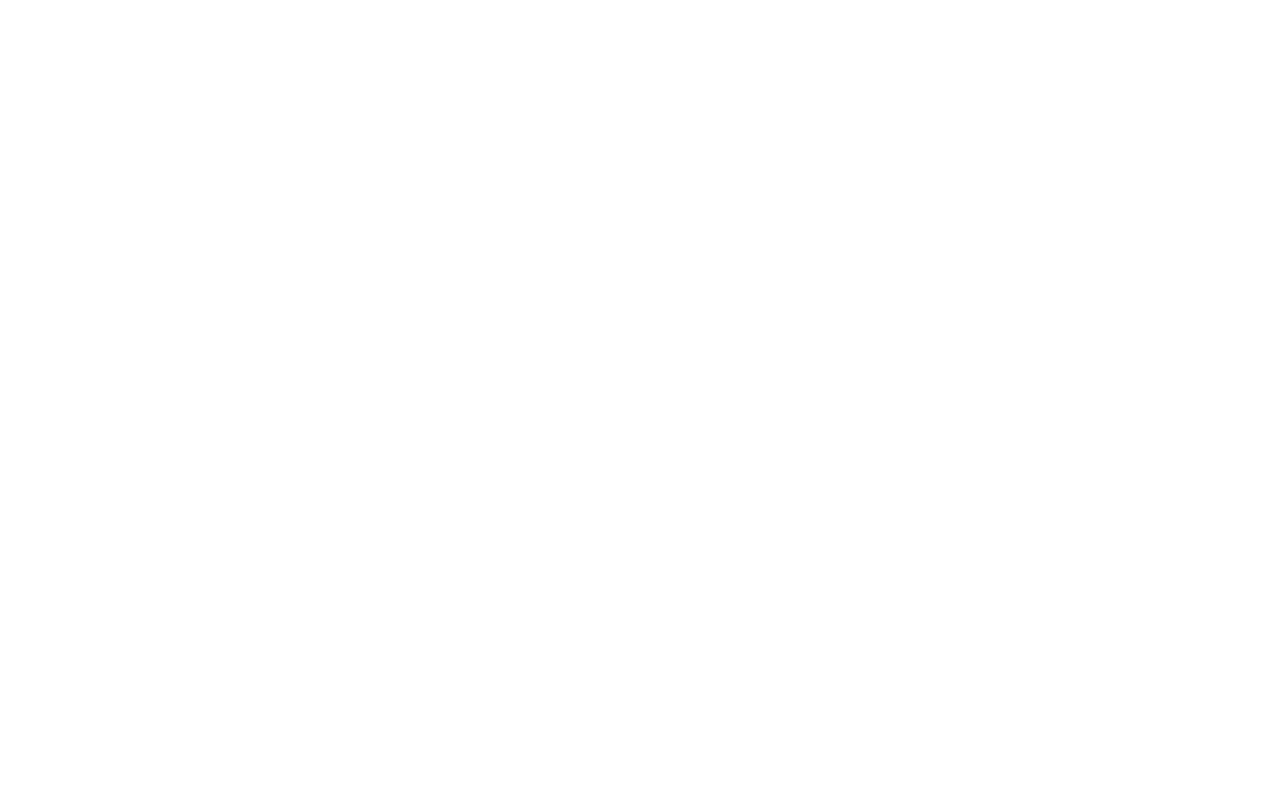
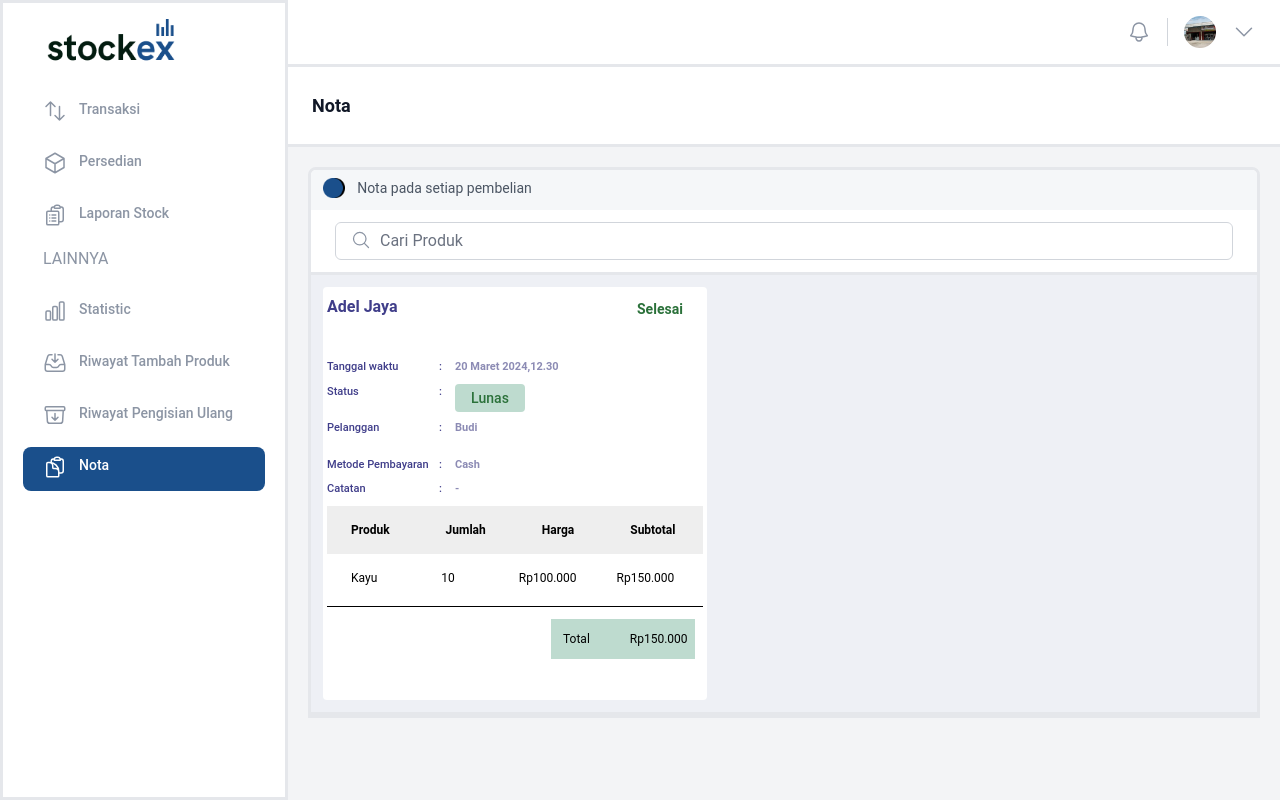
Before and after one commit to sabdanabi/project-storeopss-admin-side, a React (Vite) app: page /nota-page in a window 1280 px wide. Before the commit this address had no page. Built offline with nearby package versions, Linux system fonts and the light colour scheme.

Commit message:
feat: [PS] menambahkan UI page nota transaksi

```diff
--- a/src/App.jsx
+++ b/src/App.jsx
@@ -6,6 +6,7 @@
 import RiwayatRestockProdukPage from "./pages/main_page/RiwayatRestockProdukPage.jsx";
 import ProfilePage from "./pages/profile_page/ProfilePage.jsx";
 import TransaksiPage from "./pages/main_page/TransaksiPage.jsx";
+import NotaPage from "./pages/main_page/NotaPage.jsx";
 
 export default function App() {
     return (
@@ -18,6 +19,7 @@
                 <Route path="/riwayat-restock-page" element={<RiwayatRestockProdukPage/>}/>
                 <Route path="/profile" element={<ProfilePage/>}/>
                 <Route path="/transaksi-page" element={<TransaksiPage/>}/>
+                <Route path="/nota-page" element={<NotaPage/>}/>
             </Routes>
         </Router>
     )
--- a/src/components/components_reused/SideNavbarComponent.jsx
+++ b/src/components/components_reused/SideNavbarComponent.jsx
@@ -10,6 +10,7 @@
     const isRiwayatTambahProdukPage = location.pathname === '/riwayat-tambah-produk-page';
     const isRiwayatRestockPage = location.pathname === '/riwayat-restock-page';
     const isTransaksiPage = location.pathname === '/transaksi-page';
+    const isNotaPage = location.pathname === '/nota-page';
 
     return(
         <>
@@ -59,7 +60,7 @@
                            ${isLaporanPage ? 'text-white' : ''}`}>Laporan Stock</a>
                         </div>
 
-                        <div className="flex w-[100%] pl-5 h-11 rounded-lg text-[#8C95A4]" >
+                        <div className="flex w-[100%] pl-5 h-11 rounded-lg text-[#8C95A4]">
                             <p>LAINNYA</p>
                         </div>
 
@@ -105,6 +106,21 @@
                                className={`block py-2 pl-3 pr-4 text-sm font-medium text-[#8C95A4] rounded-lg group-hover:text-white
                                ${isRiwayatRestockPage ? 'text-white' : ''}`}>Riwayat Pengisian Ulang</a>
                         </div>
+
+                        <div className={`flex w-[100%] hover:bg-[#1A4F8B] pl-5 h-11 rounded-lg mb-2 group
+                        ${isNotaPage ? 'bg-[#1A4F8B]' : ''}`}>
+                            <svg xmlns="http://www.w3.org/2000/svg" fill="none" viewBox="0 0 24 24" strokeWidth={1.5}
+                                 stroke="currentColor" className={`text-[#8C95A4] w-6 h-6 mt-2 group-hover:text-white
+                                 ${isNotaPage ? 'text-white' : ''}`}>
+                                <path strokeLinecap="round" strokeLinejoin="round"
+                                      d="M8.25 7.5V6.108c0-1.135.845-2.098 1.976-2.192.373-.03.748-.057 1.123-.08M15.75 18H18a2.25 2.25 0 0 0 2.25-2.25V6.108c0-1.135-.845-2.098-1.976-2.192a48.424 48.424 0 0 0-1.123-.08M15.75 18.75v-1.875a3.375 3.375 0 0 0-3.375-3.375h-1.5a1.125 1.125 0 0 1-1.125-1.125v-1.5A3.375 3.375 0 0 0 6.375 7.5H5.25m11.9-3.664A2.251 2.251 0 0 0 15 2.25h-1.5a2.251 2.251 0 0 0-2.15 1.586m5.8 0c.065.21.1.433.1.664v.75h-6V4.5c0-.231.035-.454.1-.664M6.75 7.5H4.875c-.621 0-1.125.504-1.125 1.125v12c0 .621.504 1.125 1.125 1.125h9.75c.621 0 1.125-.504 1.125-1.125V16.5a9 9 0 0 0-9-9Z"/>
+                            </svg>
+
+
+                            <a href="/nota-page"
+                               className={`block py-2 pl-3 pr-4 text-sm font-medium text-[#8C95A4] rounded-lg group-hover:text-white
+                               ${isNotaPage ? 'text-white' : ''}`}>Nota</a>
+                        </div>
                     </nav>
                 </div>
             </div>
--- /dev/null
+++ b/src/pages/main_page/NotaPage.jsx
@@ -0,0 +1,92 @@
+import SideNavbarComponent from "../../components/components_reused/SideNavbarComponent.jsx";
+import PartTop from "../../components/components_reused/PartTop.jsx";
+import NamePageComponent from "../../components/components_reused/NamePageComponent.jsx";
+import DescPageComponent from "../../components/components_reused/DescPageComponent.jsx";
+import SearchBar from "../../components/components_reused/SearchBar.jsx";
+
+export default function NotaPage() {
+    return(
+        <div className="flex h-screen overflow-hidden bg-gray-100">
+            <SideNavbarComponent/>
+
+            <div className="flex flex-col flex-1 w-full">
+                <PartTop/>
+                <NamePageComponent nama={"Nota"}/>
+
+                <main className="flex-1 p-5 overflow-y-auto">
+                    <div className="bg-white rounded-t-lg overflow-hidden border-[3px] border-gray-200">
+                        <DescPageComponent
+                            desc={"Nota pada setiap pembelian"}/>
+                        <SearchBar/>
+
+                        <div className="bg-[#EEF0F5] justify-between p-3
+                        border-b-[3px] border-gray-200 grid grid-cols-3 gap-5 overflow-auto h-[440px]">
+                            <div className="bg-white w-96 py-2 px-1 rounded">
+                                <div className="flex mb-10 w-full relative">
+                                    <p className="mr-32 font-semibold text-[#403E8A]">Adel Jaya</p>
+                                    <p className="text-[14px] text-[#2B713A] font-semibold absolute left-[310px] top-1">Selesai</p>
+                                </div>
+
+                                <div className="flex text-[11px] font-medium text-[#403E8A] mb-2 relative">
+                                    <p>Tanggal waktu</p>
+                                    <p className="absolute left-28">:</p>
+                                    <p className="font-semibold text-[#8C8BB4] absolute left-32">20 Maret 2024,12.30</p>
+                                </div>
+
+                                <div className="flex text-[11px] font-medium text-[#403E8A] mb-2 relative">
+                                    <p className="">Status</p>
+                                    <p className="absolute left-28">:</p>
+                                    <div className="bg-[#BEDBCF] flex justify-center p-1 px-4 rounded absolute left-32">
+                                        <p className="text-[#2B713A] text-sm">Lunas</p>
+                                    </div>
+                                </div>
+
+                                <div className="flex text-[11px] font-medium text-[#403E8A] mb-5 relative mt-5">
+                                    <p className="">Pelanggan</p>
+                                    <p className="absolute left-28">:</p>
+                                    <p className="font-semibold text-[#8C8BB4] absolute left-32">Budi</p>
+                                </div>
+
+                                <div className="flex text-[11px] font-medium text-[#403E8A] mb-2 relative">
+                                    <p className="">Metode Pembayaran</p>
+                                    <p className="absolute left-28">:</p>
+                                    <p className="font-semibold text-[#8C8BB4] absolute left-32">Cash</p>
+                                </div>
+
+                                <div className="flex text-[11px] font-medium text-[#403E8A] mb-2 relative">
+                                    <p className="">Catatan</p>
+                                    <p className="absolute left-28">:</p>
+                                    <p className="font-semibold text-[#8C8BB4] absolute left-32">
+                                        -</p>
+                                </div>
+
+                                <div>
+                                    <div className="flex text-xs bg-[#EEEEEE] py-4 px-6 font-semibold">
+                                        <p>Produk</p>
+                                        <p className="mx-14">Jumlah</p>
+                                        <p className="mr-14">Harga</p>
+                                        <p>Subtotal</p>
+                                    </div>
+                                    <div className="text-xs py-4 px-6">
+                                        <ul className="flex">
+                                            <li>Kayu</li>
+                                            <li className="mx-16">10</li>
+                                            <li className="mr-10 ">Rp100.000</li>
+                                            <li>Rp150.000</li>
+                                        </ul>
+                                    </div>
+                                    <hr className="my-1 border-t-1 border-black mb-3"/>
+                                    <div className="flex text-xs bg-[#BEDBCF] w-36 ml-56 py-3 px-3">
+                                        <p className="mr-10">Total</p>
+                                        <p>Rp150.000</p>
+                                    </div>
+                                </div>
+                            </div>
+                        </div>
+                    </div>
+                </main>
+            </div>
+
+        </div>
+    )
+}
--- a/src/pages/main_page/RiwayatRestockProdukPage.jsx
+++ b/src/pages/main_page/RiwayatRestockProdukPage.jsx
@@ -106,7 +106,7 @@
                                     <p className="">Alamat</p>
                                     <p className="absolute left-28">:</p>
                                     <p className="font-semibold text-[#8C8BB4] absolute left-32">
-                                        Jl. Contoh No. 123, Kota Contoh, Negara Contoh</p>
+                                        Jl. Contoh No. 123, Kota Contoh, Indonesia</p>
                                 </div>
 
                                 <div className="flex text-[11px] font-medium text-[#403E8A] mb-5 relative">
```
